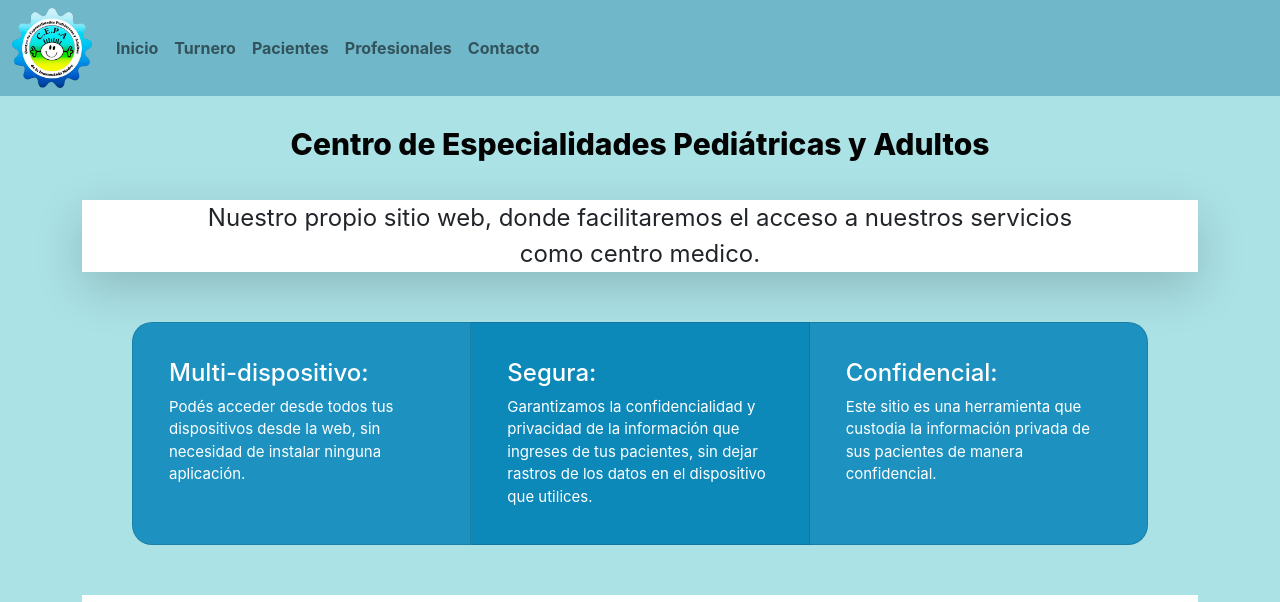
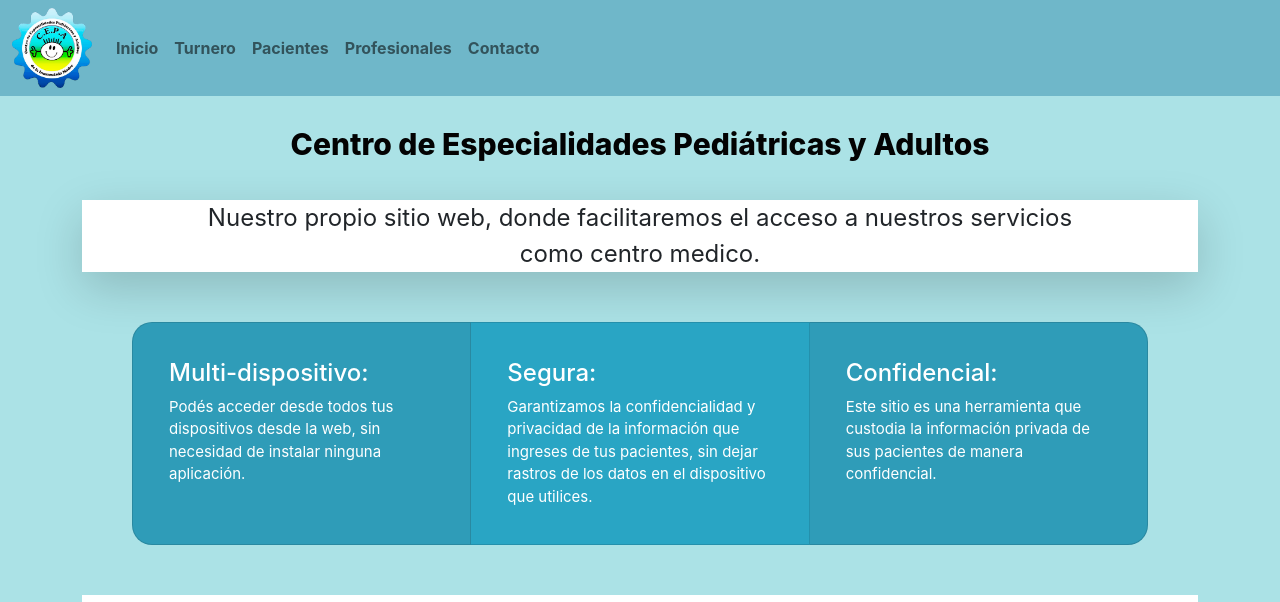
Before and after one commit to MateoGJ/Proyecto-Coderhouse, a website: page Index.html in a window 1280 px wide. Shown: the top 602 px of the page. Drawn offline with nearby package versions, Linux system fonts and the light colour scheme.

Commit message:
4ta entrega

```diff
--- a/scss/components/_presentacion-cards.scss
+++ b/scss/components/_presentacion-cards.scss
@@ -49,10 +49,10 @@ h3 {
 
     .caja-1,
     .caja-3 {
-        background-color: #1d92c0;
+        background-color: #2f9cb8;
     }
 
     .caja-2 {
-        background-color: #0c88b9;
+        background-color: #29a5c4;
     }
 }
```
Also changed, not shown: css/Style.css.
